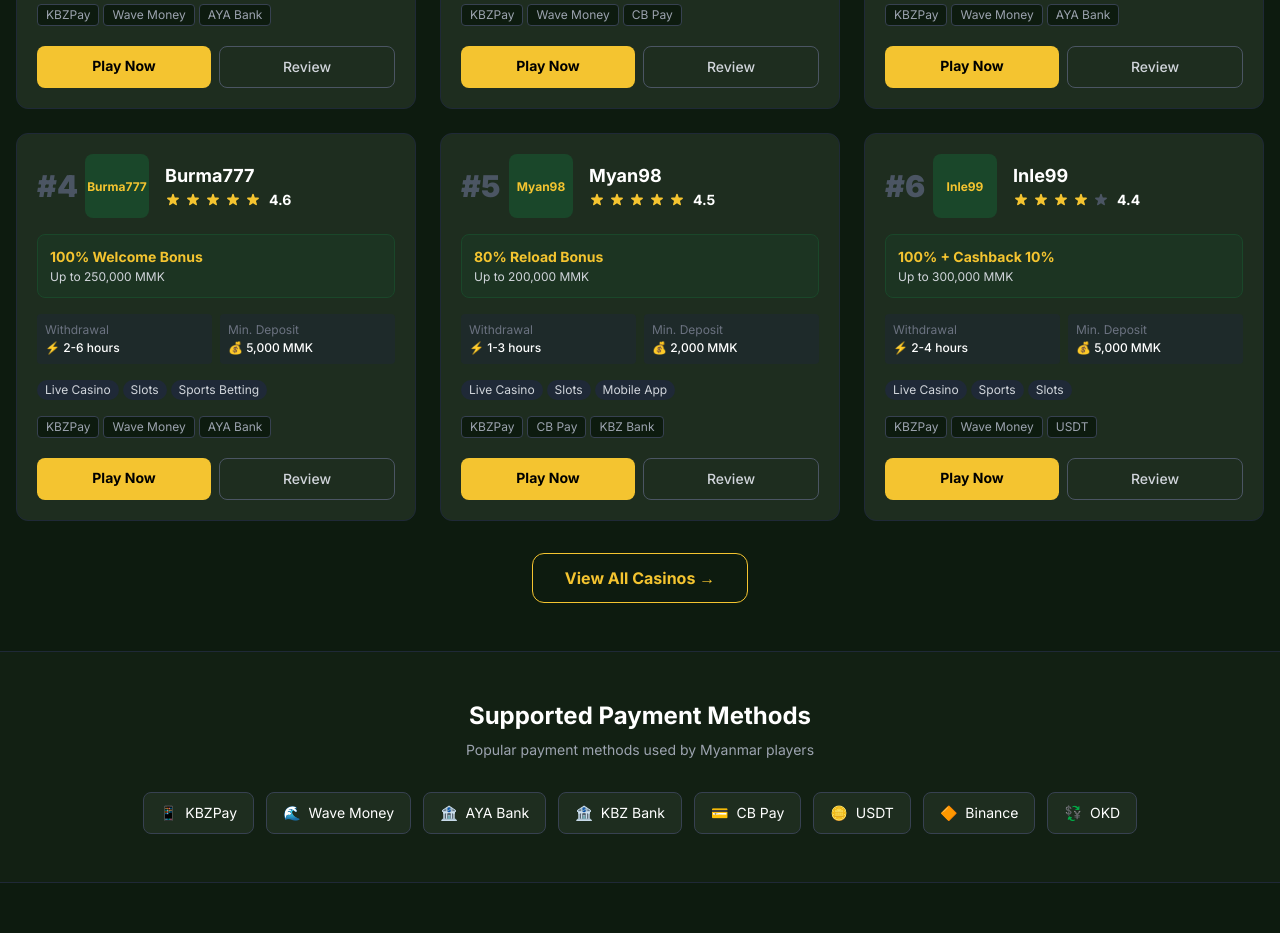
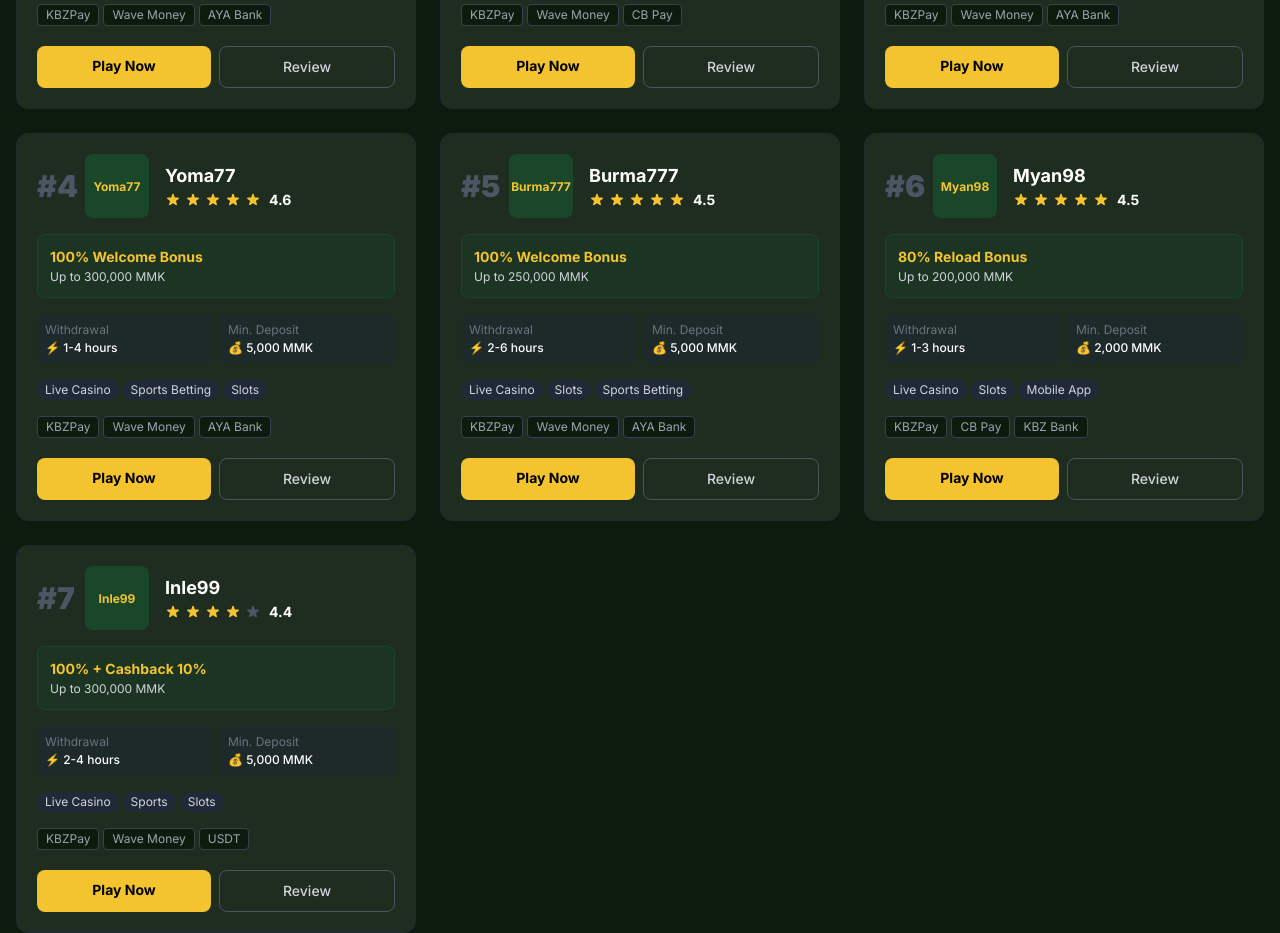
Before and after one commit to lucasinavo-netizen/myan66.com, a Next.js app: page /en in a window 1280 px wide. Shown: the part 1540-2473 px from the top of the page. Built offline with nearby package versions, Linux system fonts and the light colour scheme.

Commit message:
Add affiliate links for B8my, Myan99, Myan88, Yoma77, Myan98

```diff
--- a/data/casinos.ts
+++ b/data/casinos.ts
@@ -29,7 +29,7 @@
     paymentMethods: ['KBZPay', 'Wave Money', 'AYA Bank', 'KBZ Bank'],
     minDeposit: '5,000 MMK',
     withdrawalSpeed: '1-3 hours',
-    url: '#',
+    url: 'https://www.b8my.net/m/home?affiliateCode=seom102',
     badge: 'top',
     pros: ['Fast withdrawals', 'Great welcome bonus', 'Myanmar language support'],
     cons: ['Limited crypto options'],
@@ -47,7 +47,7 @@
     paymentMethods: ['KBZPay', 'Wave Money', 'CB Pay', 'USDT'],
     minDeposit: '3,000 MMK',
     withdrawalSpeed: '30 min - 2 hours',
-    url: '#',
+    url: 'https://www.myan99.me/m/home?affiliateCode=seom202',
     badge: 'fast',
     pros: ['Very fast payouts', 'Low minimum deposit', 'Lottery games'],
     cons: ['No dedicated mobile app'],
@@ -65,7 +65,7 @@
     paymentMethods: ['KBZPay', 'Wave Money', 'AYA Bank', 'Binance'],
     minDeposit: '5,000 MMK',
     withdrawalSpeed: '1-4 hours',
-    url: '#',
+    url: 'https://www.myan88.me/m/home?affiliateCode=seom302',
     badge: 'new',
     pros: ['Esports betting', 'Crypto support', 'Free spins'],
     cons: ['Higher wagering requirements'],
@@ -73,10 +73,27 @@
     license: 'MGA',
   },
   {
+    id: 'yoma77',
+    name: 'Yoma77',
+    logo: '/images/yoma77.png',
+    rating: 4.6,
+    bonus: '100% Welcome Bonus',
+    bonusAmount: 'Up to 300,000 MMK',
+    features: ['Live Casino', 'Sports Betting', 'Slots', 'Mobile App'],
+    paymentMethods: ['KBZPay', 'Wave Money', 'AYA Bank', 'KBZ Bank'],
+    minDeposit: '5,000 MMK',
+    withdrawalSpeed: '1-4 hours',
+    url: 'https://www.yoma77.net/m/home?affiliateCode=seom402',
+    pros: ['Trusted brand', 'Wide game selection', 'Myanmar language support'],
+    cons: ['Limited crypto options'],
+    established: 2021,
+    license: 'PAGCOR',
+  },
+  {
     id: 'burma777',
     name: 'Burma777',
     logo: '/images/burma777.png',
-    rating: 4.6,
+    rating: 4.5,
     bonus: '100% Welcome Bonus',
     bonusAmount: 'Up to 250,000 MMK',
     features: ['Live Casino', 'Slots', 'Sports Betting'],
@@ -100,7 +117,7 @@
     paymentMethods: ['KBZPay', 'CB Pay', 'KBZ Bank'],
     minDeposit: '2,000 MMK',
     withdrawalSpeed: '1-3 hours',
-    url: '#',
+    url: 'https://www.myan98.co/m/home?affiliateCode=seom502',
     pros: ['Very low minimum deposit', 'Mobile app available', 'Daily promotions'],
     cons: ['Smaller bonus amounts'],
     established: 2021,
```
